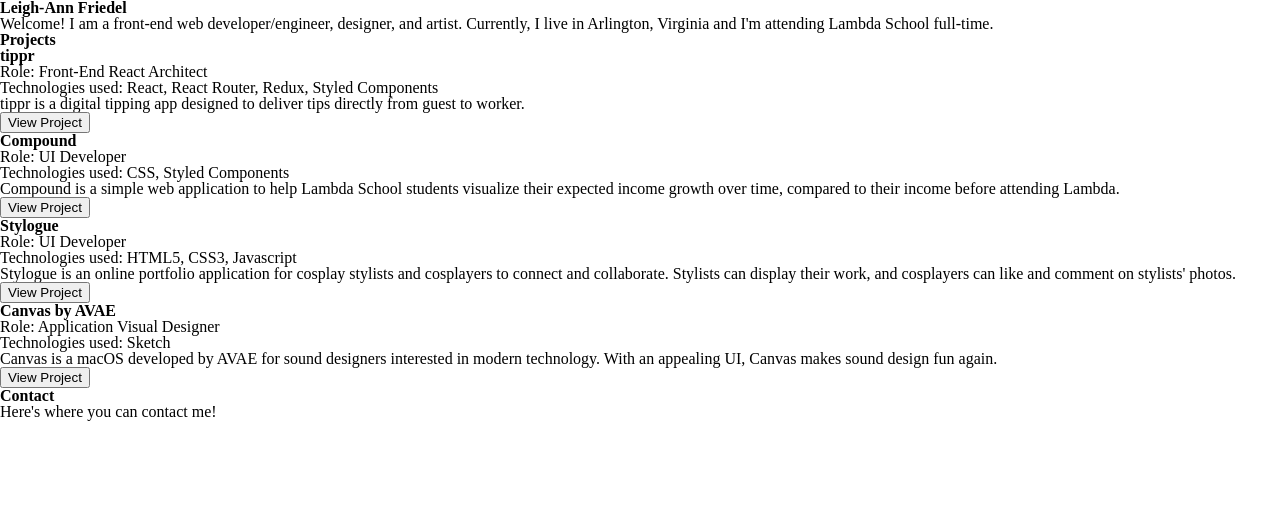
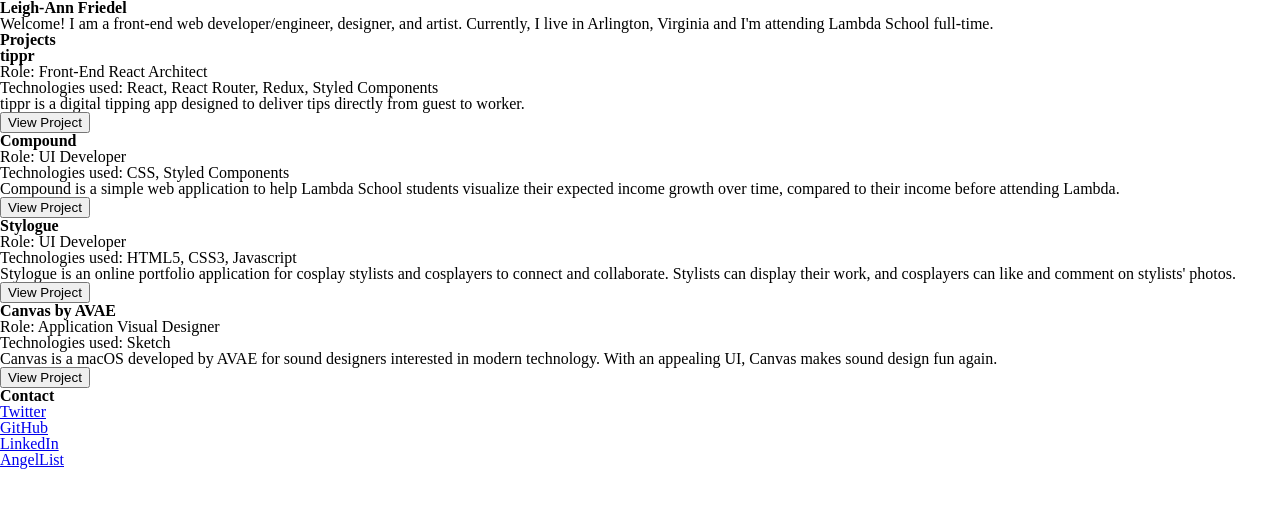
Before and after one commit to lafriedel/portfolio, a React (Create React App) app in the folder client/: page / in a window 1280 px wide. Shown: the top 508 px of the page. Built offline with nearby package versions, Linux system fonts and the light colour scheme.

Commit message:
Create social data, render social profile links

```diff
--- /dev/null
+++ b/client/src/components/Contact/SocialLink.js
@@ -0,0 +1,11 @@
+import React from 'react';
+
+const SocialLink = props => {
+    return (
+        <>
+            <a href={props.account.profileURL} target="_blank"><p>{props.account.account}</p></a>
+        </>
+    )
+}
+
+export default SocialLink;
--- /dev/null
+++ b/client/src/components/Contact/index.js
@@ -0,0 +1 @@
+export { default as SocialLink } from './SocialLink';
--- a/client/src/components/Sections/Contact.js
+++ b/client/src/components/Sections/Contact.js
@@ -1,10 +1,14 @@
 import React from 'react';
+import { SocialLink } from '../Contact';
+import social from '../../social-data';
 
 const Contact = props => {
     return (
         <>
         <h2>Contact</h2>
-        <p>Here's where you can contact me!</p>
+        {social.map(account => (
+            <SocialLink account={account} key={account.account} />
+        ))}
         </>
     )
 }
--- /dev/null
+++ b/client/src/social-data.js
@@ -0,0 +1,20 @@
+const social = [
+    {
+        account: "Twitter",
+        profileURL: "https://twitter.com/lafriedel/"
+    },
+    {
+        account: "GitHub",
+        profileURL: "https://github.com/lafriedel/"
+    },
+    {
+        account: "LinkedIn",
+        profileURL: "https://www.linkedin.com/in/leigh-ann-friedel/"
+    },
+    {
+        account: "AngelList",
+        profileURL: "https://angel.co/leigh-ann-friedel"
+    },
+];
+
+export default social;
```
